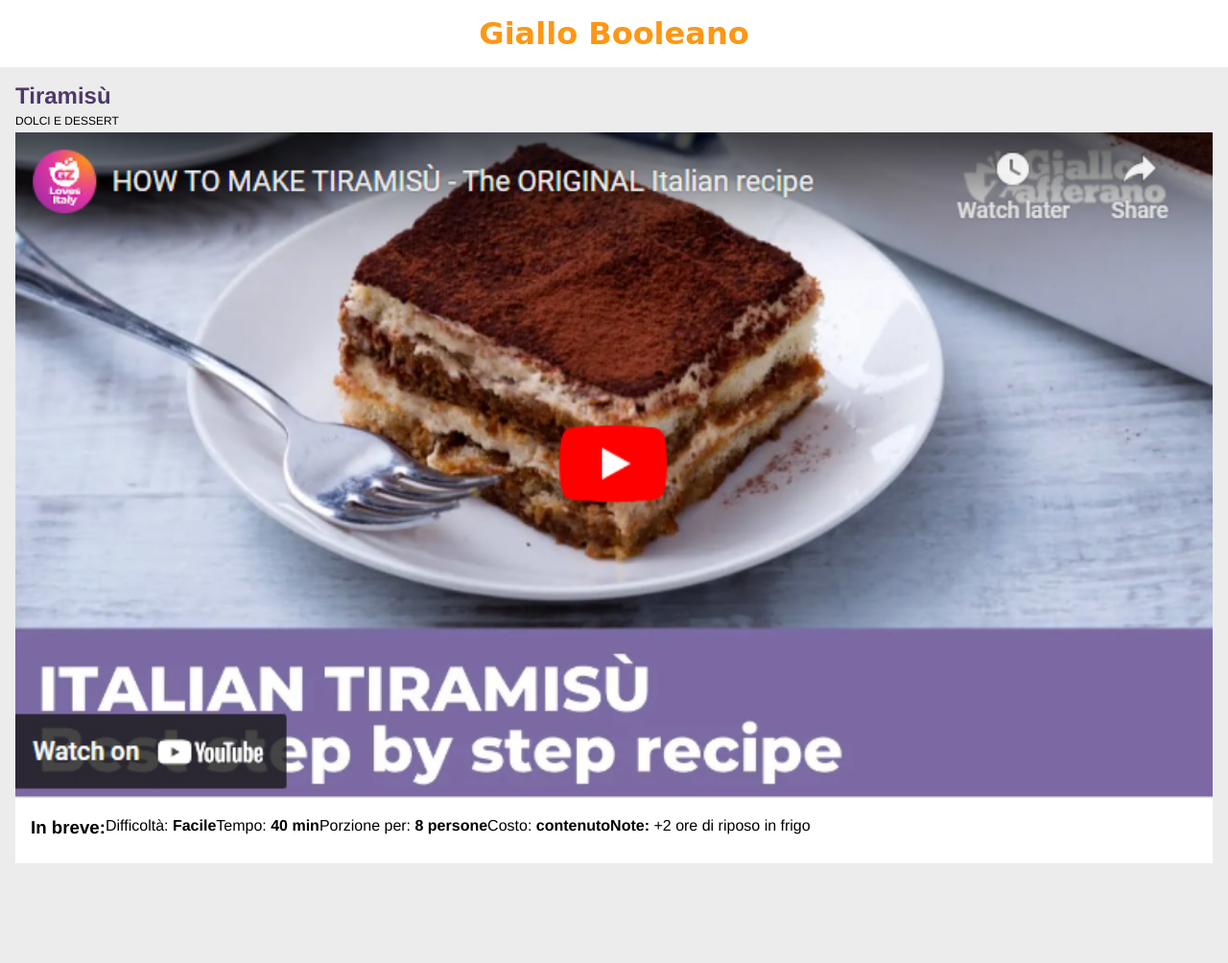
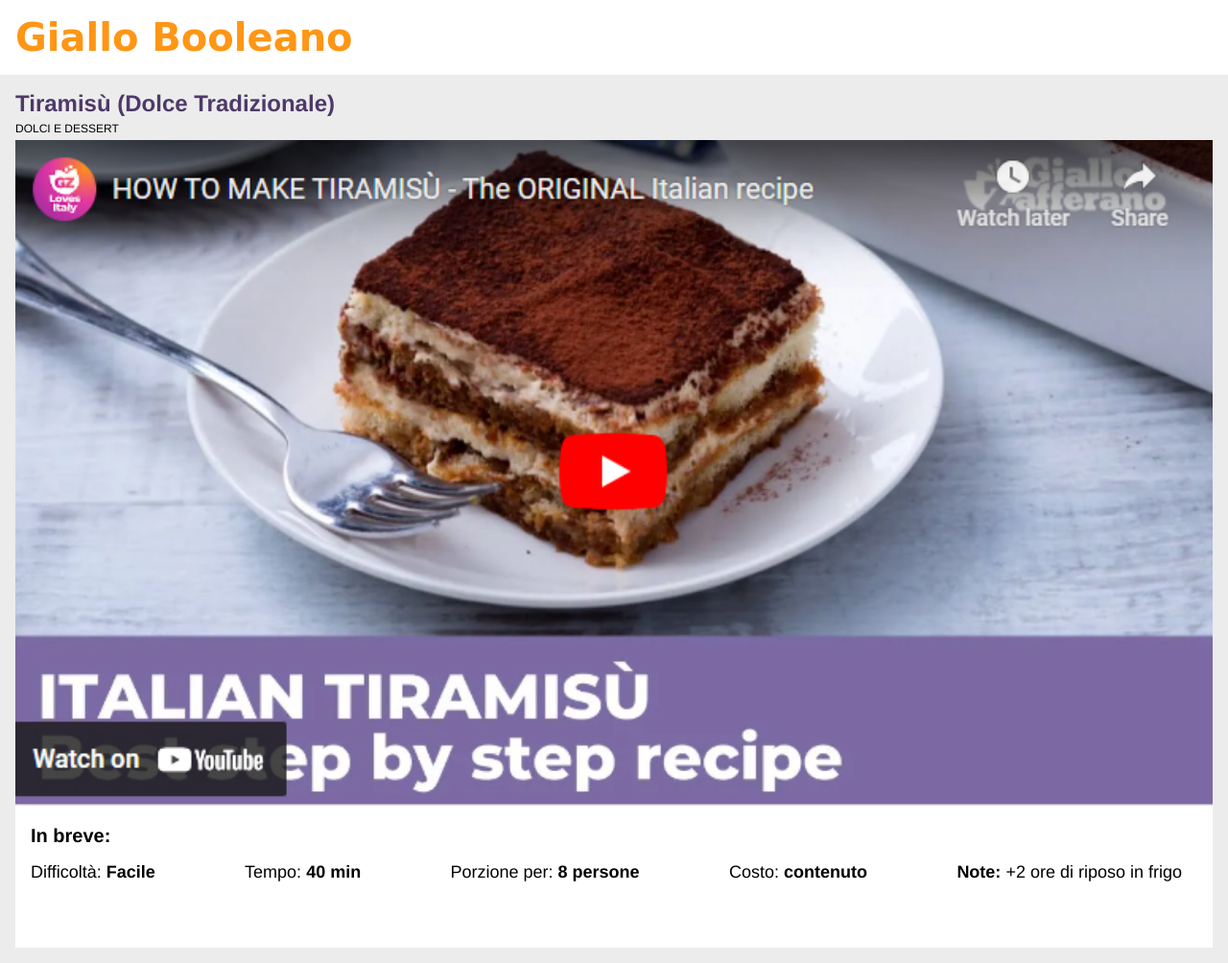
Before and after one commit to Diana-Petruccetti/htmlcss-responsive-layout, a plain HTML site: page index.html in a window 1280 px wide. Shown: the whole page at 96% size. Before the commit the page ends 916 px from the top, so only its background shows below. Drawn offline with Linux system fonts and the light colour scheme.

Commit message:
Section video completed
I completed the mobile query and the tablet query

```diff
--- a/assets/css/style.css
+++ b/assets/css/style.css
@@ -154,6 +154,10 @@ div .info>h3 {
     margin-bottom: 10px;
 }
 
+.info{
+    display: inline-block;
+}
+
 .traditional {
     display: none;
 }
@@ -219,11 +223,12 @@ div .info>h3 {
      /* header */
 .section-logo {
     display: flex;
-    justify-content: center;
+    justify-content:flex-start;
 }
 
 .logo {
-    justify-content: center;
+    justify-content: flex-start;
+    font-size: 2.5rem;
 }
     /* end-header */
     /* main */
@@ -242,12 +247,26 @@ div .info>h3 {
 }
 
 .traditional {
-    display: ;
+    display: inline-block;
+}
+
+.col-info {
+    height: 9rem;
+}
+
+.short {
+    font-size: 20px;
 }
 
 .info {
     display: flex;
     flex-wrap: wrap;
+    justify-content: space-between;
+    padding: 1rem 0rem;
+    padding-right: 1rem;
+    align-content: space-between;
+    font-size: 18px;
+    height: 5.2rem;
 }
 }
 /* end-section video */
--- a/index.html
+++ b/index.html
@@ -30,9 +30,9 @@
                     <div class="col-12">
                         <a href="https://www.youtube.com/watch?v=JVT900H6s0g"><img class="youtube" src="./assets/img/image (10).png" alt=""></a>
                     </div>
-                    <div class="col-12 padding info">
-                        <h3>In breve:</h3>
-                        <div class="d-flex">
+                    <div class="col-12 padding col-info">
+                        <h3 class="short">In breve:</h3>
+                        <div class="d-flex info">
                             <div>Difficoltà: <strong>Facile</strong></div>
                             <div>Tempo: <strong>40 min</strong></div>
                             <div>Porzione per: <strong>8 persone</strong></div>
```
